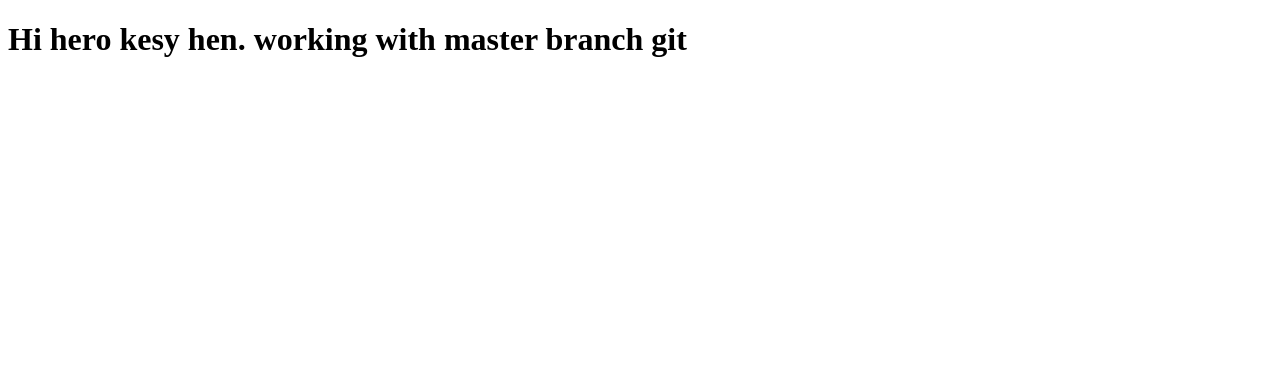
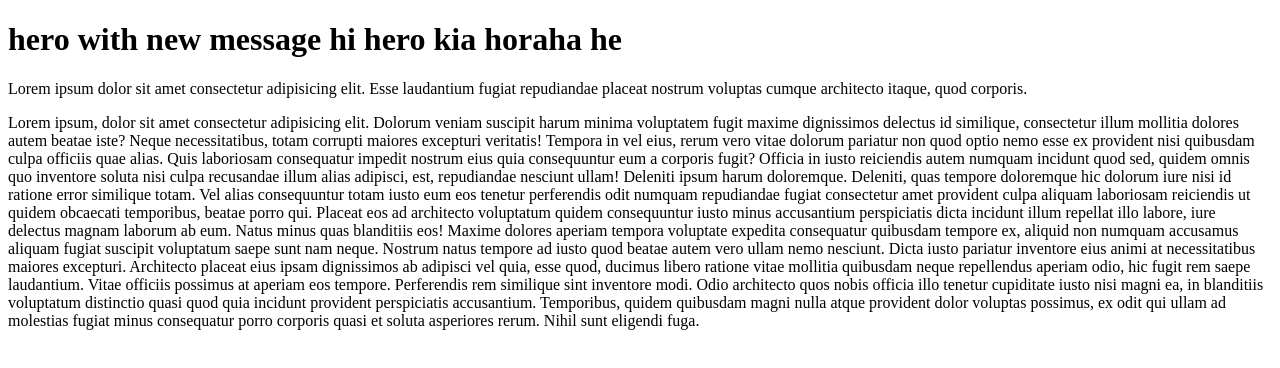
Before and after one commit to zaintahiri/javascript-todolist, a plain HTML site: page hero.html in a window 1280 px wide. Drawn offline with Linux system fonts and the light colour scheme.

Commit message:
git is commited with stashed

```diff
--- a/hero.html
+++ b/hero.html
@@ -6,6 +6,44 @@
     <title>Hero</title>
   </head>
   <body>
-    <h1>Hi hero kesy hen. working with master branch git</h1>
+    <h1>hero with new message hi hero kia horaha he</h1>
+    <p>
+      Lorem ipsum dolor sit amet consectetur adipisicing elit. Esse laudantium
+      fugiat repudiandae placeat nostrum voluptas cumque architecto itaque, quod
+      corporis.
+    </p>
+    <p>
+      Lorem ipsum, dolor sit amet consectetur adipisicing elit. Dolorum veniam
+      suscipit harum minima voluptatem fugit maxime dignissimos delectus id
+      similique, consectetur illum mollitia dolores autem beatae iste? Neque
+      necessitatibus, totam corrupti maiores excepturi veritatis! Tempora in vel
+      eius, rerum vero vitae dolorum pariatur non quod optio nemo esse ex
+      provident nisi quibusdam culpa officiis quae alias. Quis laboriosam
+      consequatur impedit nostrum eius quia consequuntur eum a corporis fugit?
+      Officia in iusto reiciendis autem numquam incidunt quod sed, quidem omnis
+      quo inventore soluta nisi culpa recusandae illum alias adipisci, est,
+      repudiandae nesciunt ullam! Deleniti ipsum harum doloremque. Deleniti,
+      quas tempore doloremque hic dolorum iure nisi id ratione error similique
+      totam. Vel alias consequuntur totam iusto eum eos tenetur perferendis odit
+      numquam repudiandae fugiat consectetur amet provident culpa aliquam
+      laboriosam reiciendis ut quidem obcaecati temporibus, beatae porro qui.
+      Placeat eos ad architecto voluptatum quidem consequuntur iusto minus
+      accusantium perspiciatis dicta incidunt illum repellat illo labore, iure
+      delectus magnam laborum ab eum. Natus minus quas blanditiis eos! Maxime
+      dolores aperiam tempora voluptate expedita consequatur quibusdam tempore
+      ex, aliquid non numquam accusamus aliquam fugiat suscipit voluptatum saepe
+      sunt nam neque. Nostrum natus tempore ad iusto quod beatae autem vero
+      ullam nemo nesciunt. Dicta iusto pariatur inventore eius animi at
+      necessitatibus maiores excepturi. Architecto placeat eius ipsam
+      dignissimos ab adipisci vel quia, esse quod, ducimus libero ratione vitae
+      mollitia quibusdam neque repellendus aperiam odio, hic fugit rem saepe
+      laudantium. Vitae officiis possimus at aperiam eos tempore. Perferendis
+      rem similique sint inventore modi. Odio architecto quos nobis officia illo
+      tenetur cupiditate iusto nisi magni ea, in blanditiis voluptatum
+      distinctio quasi quod quia incidunt provident perspiciatis accusantium.
+      Temporibus, quidem quibusdam magni nulla atque provident dolor voluptas
+      possimus, ex odit qui ullam ad molestias fugiat minus consequatur porro
+      corporis quasi et soluta asperiores rerum. Nihil sunt eligendi fuga.
+    </p>
   </body>
 </html>
```
